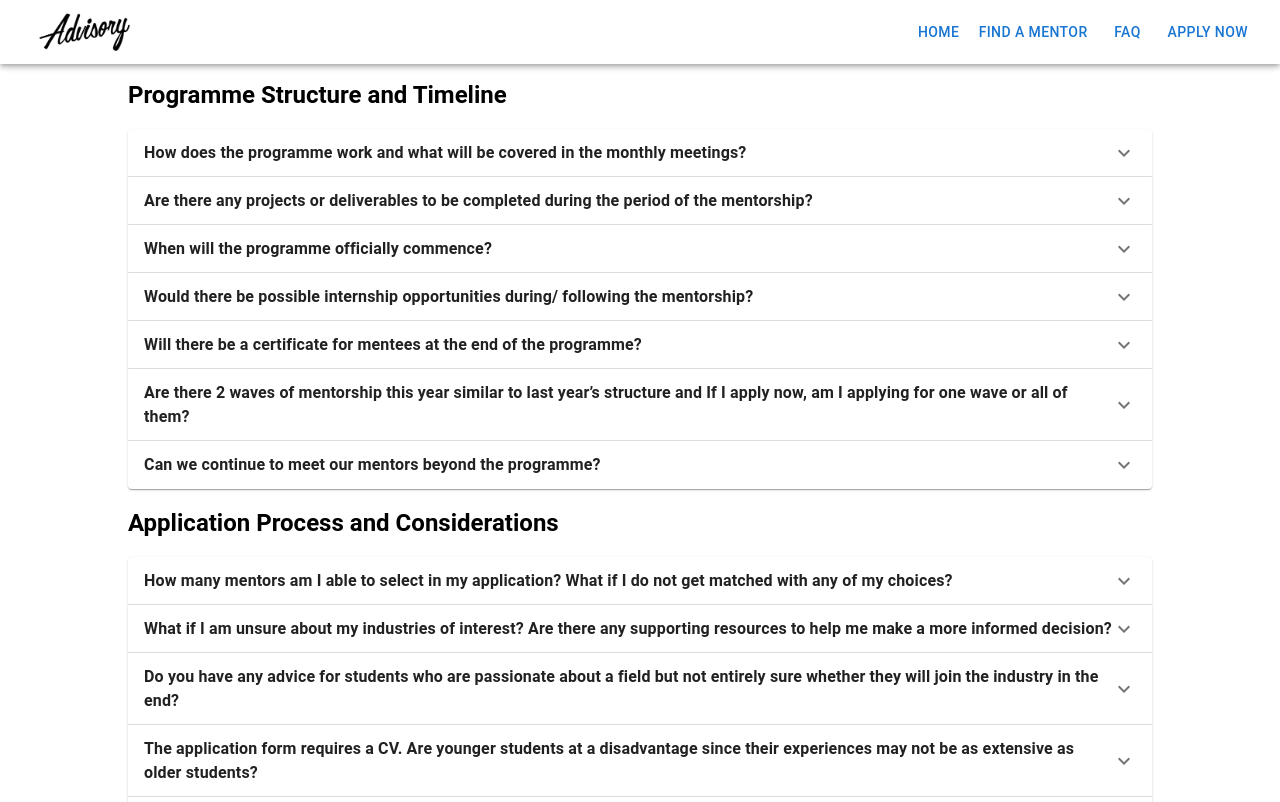
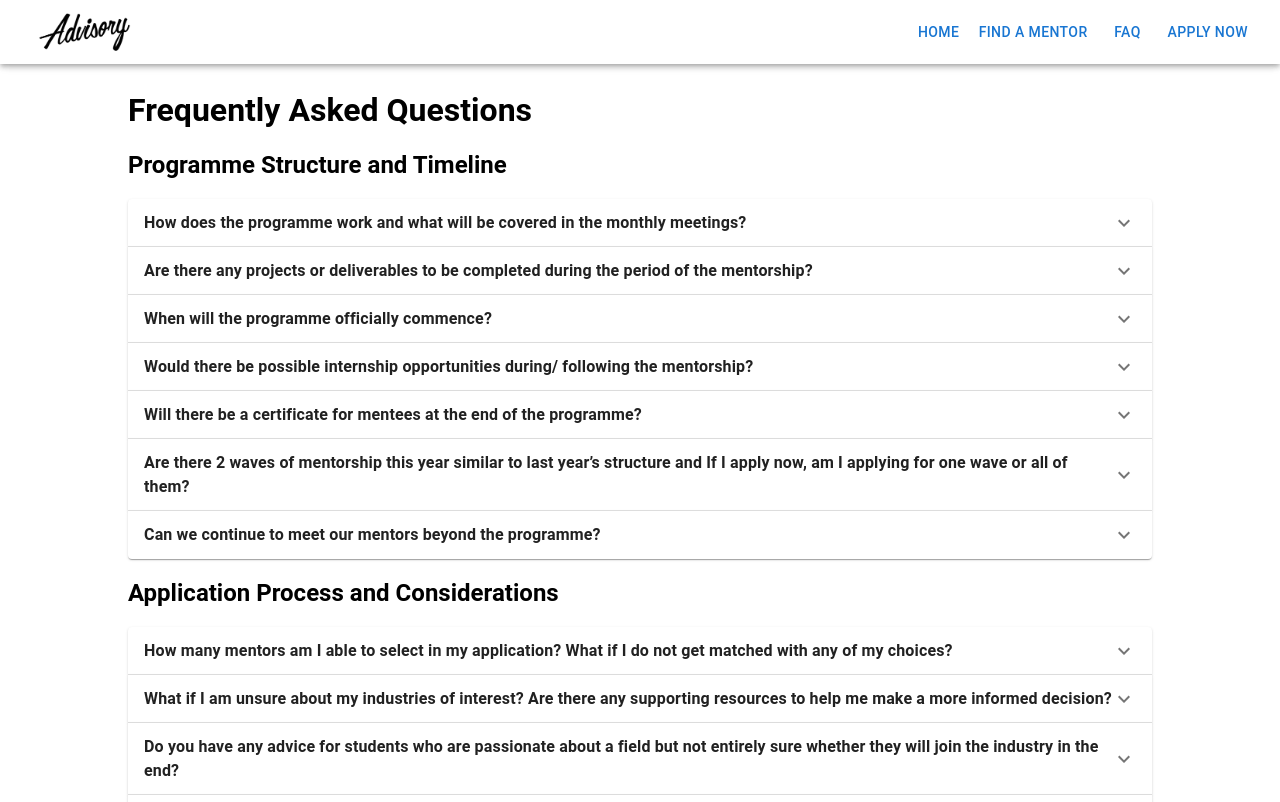
Before and after one commit to AdvisorySG/mentorship-page, a Next.js app: page /faq in a window 1280 px wide. Shown: the top 802 px of the page. Built offline with nearby package versions, Linux system fonts and the light colour scheme.

Commit message:
add padding to navbar

```diff
--- a/components/Drawer.tsx
+++ b/components/Drawer.tsx
@@ -89,7 +89,7 @@ const ResponsiveDrawer = (props: Props) => {
   };
 
   return (
-    <Box sx={{ display: "flex" }}>
+    <Box sx={{ display: "flex", paddingBottom: "70px" }}>
       <AppBar style={{ background: "white" }} className="toolbar-component">
         <Toolbar style={{ display: "flex", justifyContent: "space-between" }}>
           <Box style={{ display: "flex", justifyContent: "flex-start" }}>
```
